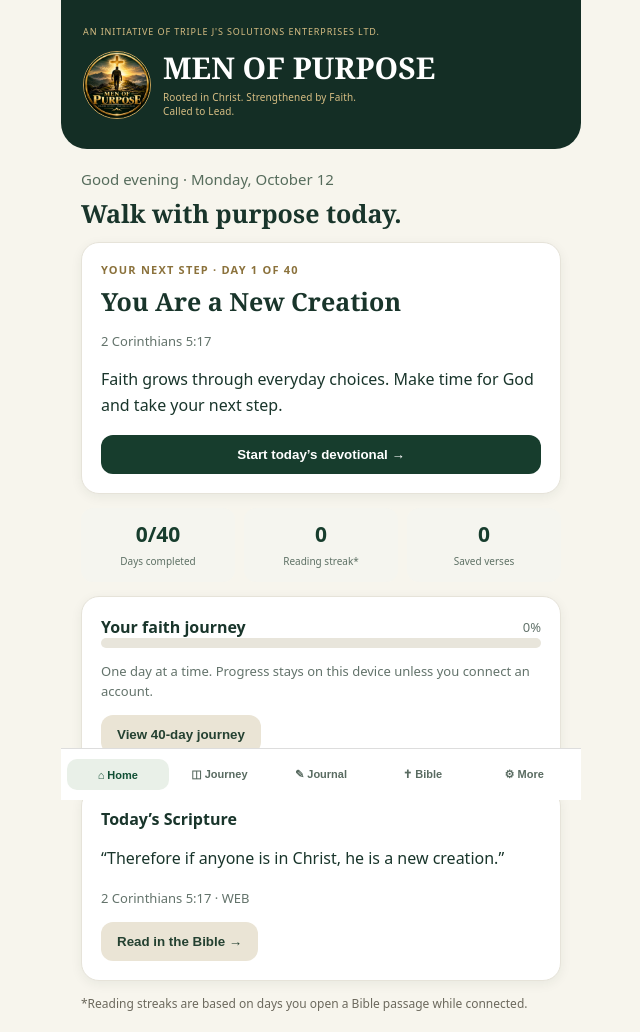
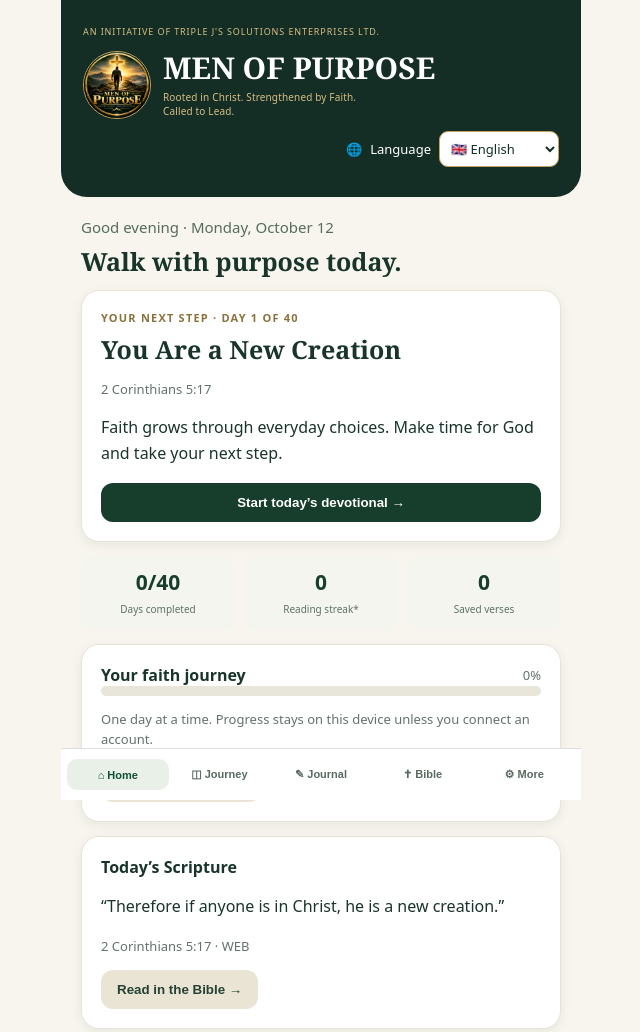
Before and after one commit to jovaughnhamilton-sys/Men-with-purpose, a plain HTML site: page index.html in a window 1280 px wide. Shown: the top 1032 px of the page, without its empty margins (319-959 px from the left). Drawn offline with nearby package versions, Linux system fonts and the light colour scheme.

Commit message:
Add script tag for mop-languages.js in index.html

```diff
--- a/index.html
+++ b/index.html
@@ -75,4 +75,4 @@ function dataSnapshot(){return {app:'Men of Purpose',version:2,name:get('name','
 async function cloudUpload(){if(!cloudUser)return;if(!confirm('Upload this device’s progress and private journal to your cloud account? This replaces any existing cloud backup.'))return;try{const {error}=await cloudClient.from('user_data').upsert({user_id:cloudUser.id,payload:dataSnapshot(),updated_at:new Date().toISOString()});if(error)throw error;cloudStatus('Cloud backup saved.')}catch(e){cloudStatus('Upload failed: '+e.message)}}
 async function cloudDownload(){if(!cloudUser)return;try{const {data,error}=await cloudClient.from('user_data').select('payload').eq('user_id',cloudUser.id).maybeSingle();if(error)throw error;if(!data)return cloudStatus('No cloud backup exists yet.');if(!confirm('Replace this device’s progress and journal with your cloud backup? Export a local backup first if needed.'))return;let obj=data.payload;if(obj.app!=='Men of Purpose'||obj.version!==2)throw Error('Unexpected cloud data');for(const k of ['name','completed','bookmarks','journalEntries','readingDates','fontSize','reminder'])if(k in obj)put(k,obj[k]);render();cloudStatus('Cloud data restored.')}catch(e){cloudStatus('Restore failed: '+e.message)}}
 render();window.addEventListener('load',()=>initCloud().then(()=>{if(screen==='more')renderCloud()}));reminderCheck();if('serviceWorker'in navigator)window.addEventListener('load',()=>navigator.serviceWorker.register('./sw.js').catch(()=>{}));
-</script></body></html>
+</script><script src="mop-languages.js"></script></body></html>
```
